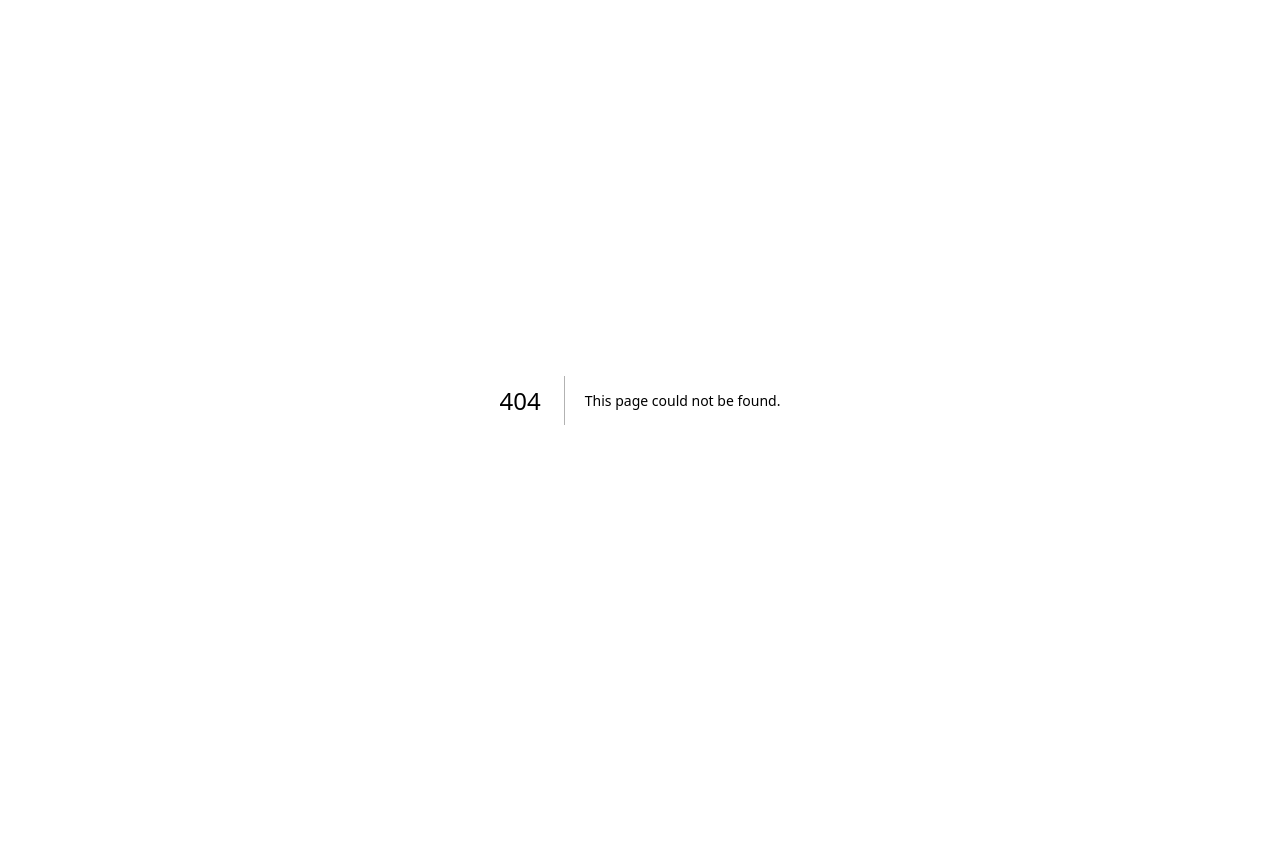
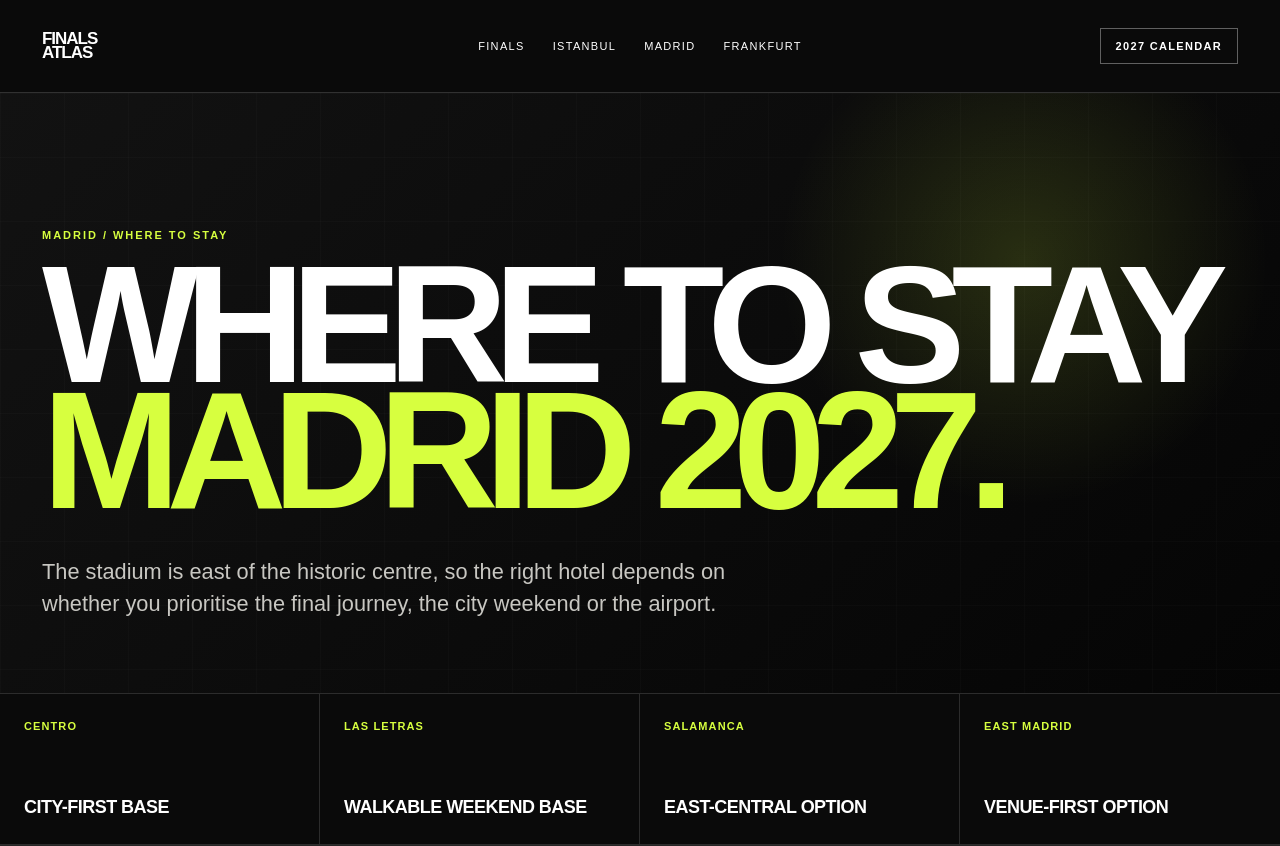
Before and after one commit to istanbulhighlights34-star/finalistanbul, a Next.js app: page /cities/madrid/where-to-stay in a window 1280 px wide. Before the commit this address had no page. Shown: the top 846 px of the page. Before the commit the page ends 800 px from the top, so only its background shows below. Built offline with nearby package versions, Linux system fonts and the light colour scheme.

Commit message:
Add cities/madrid/where-to-stay travel guide

```diff
--- /dev/null
+++ b/app/cities/madrid/where-to-stay/page.tsx
@@ -0,0 +1,46 @@
+import type { Metadata } from "next";
+import TravelGuide from "../../../_components/TravelGuide";
+
+export const metadata: Metadata = {
+  title: "Where to Stay in Madrid for the Champions League Final 2027",
+  description:
+    "Where to stay in Madrid for the 2027 Champions League Final at Estadio Metropolitano: Centro, Las Letras, Salamanca and east Madrid compared.",
+  alternates: { canonical: "/cities/madrid/where-to-stay" },
+};
+
+export default function Page() {
+  return (
+    <TravelGuide
+      kicker="MADRID / WHERE TO STAY"
+      title="WHERE TO STAY"
+      accent="MADRID 2027."
+      lede="The stadium is east of the historic centre, so the right hotel depends on whether you prioritise the final journey, the city weekend or the airport."
+      facts={[
+        ["CENTRO", "City-first base"],
+        ["LAS LETRAS", "Walkable weekend base"],
+        ["SALAMANCA", "East-central option"],
+        ["EAST MADRID", "Venue-first option"],
+      ]}
+      introTitle="DO NOT BOOK BY STADIUM DISTANCE ALONE."
+      paragraphs={[
+        "Estadio Metropolitano sits in the Rosas area and has its own Line 7 metro station. That means many visitors can stay centrally and treat matchday as a planned metro journey rather than moving the whole weekend to the stadium district.",
+        "For a short final-only trip, east Madrid can reduce the matchday transfer. For a longer first visit, Centro, Las Letras or Salamanca can give you more of Madrid outside the game while keeping the venue reachable by public transport.",
+      ]}
+      cards={[
+        ["CENTRO", "Best suited to first-time visitors who want major sights, restaurants and nightlife around the final weekend. Expect a separate matchday journey east."],
+        ["LAS LETRAS", "A walkable central base close to museums and food streets. Strong for a city-heavy weekend rather than the shortest stadium commute."],
+        ["SALAMANCA", "Further east than Centro and useful for visitors who want an upscale neighborhood while shortening part of the journey toward Metropolitano."],
+        ["EAST MADRID", "Prioritises the stadium and airport side of the city. It can work well for short stays, late arrivals or early departures after the final."],
+      ]}
+      relatedLinks={[
+        { href: "/cities/madrid/airport-to-estadio-metropolitano", label: "Madrid airport to Metropolitano" },
+        { href: "/finals/champions-league-final-madrid-2027", label: "Champions League Final Madrid 2027" },
+        { href: "/stadiums/estadio-metropolitano", label: "Estadio Metropolitano guide" },
+        { href: "/cities/madrid", label: "Madrid city hub" },
+      ]}
+      sourceLinks={[
+        { href: "https://www.crtm.es/tu-transporte-publico/metro/estaciones/4_286?idPestana=1", label: "CRTM — Estadio Metropolitano station" },
+      ]}
+    />
+  );
+}
```
